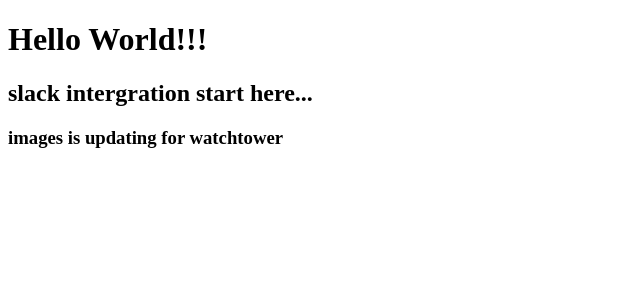
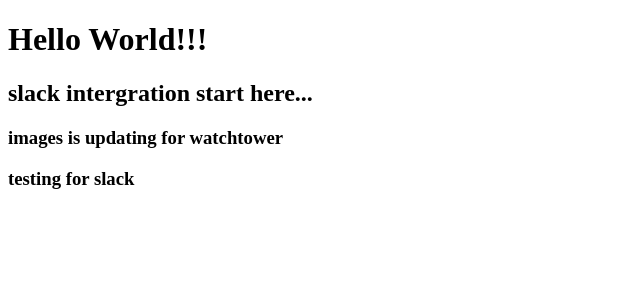
Before and after one commit to Amankashyap4/projectcicd, an Angular app: page / in a window 1280 px wide. Shown: the top 300 px of the page, without its empty margins (0-640 px from the left). Built offline with nearby package versions, Linux system fonts and the light colour scheme.

Commit message:
testing for slack   - 69

```diff
--- a/src/app/app.component.html
+++ b/src/app/app.component.html
@@ -10,6 +10,7 @@
 
 <h2>slack intergration start here...</h2>
 <h3>images is updating for watchtower</h3>
+<h3>testing for slack </h3>
 <!-- * * * * * * * * * * * * * * * * * * * * * * * * * * * * * * * -->
 <!-- * * * * * * * * * * * The content above * * * * * * * * * * * -->
 <!-- * * * * * * * * * * is only a placeholder * * * * * * * * * * -->
```
